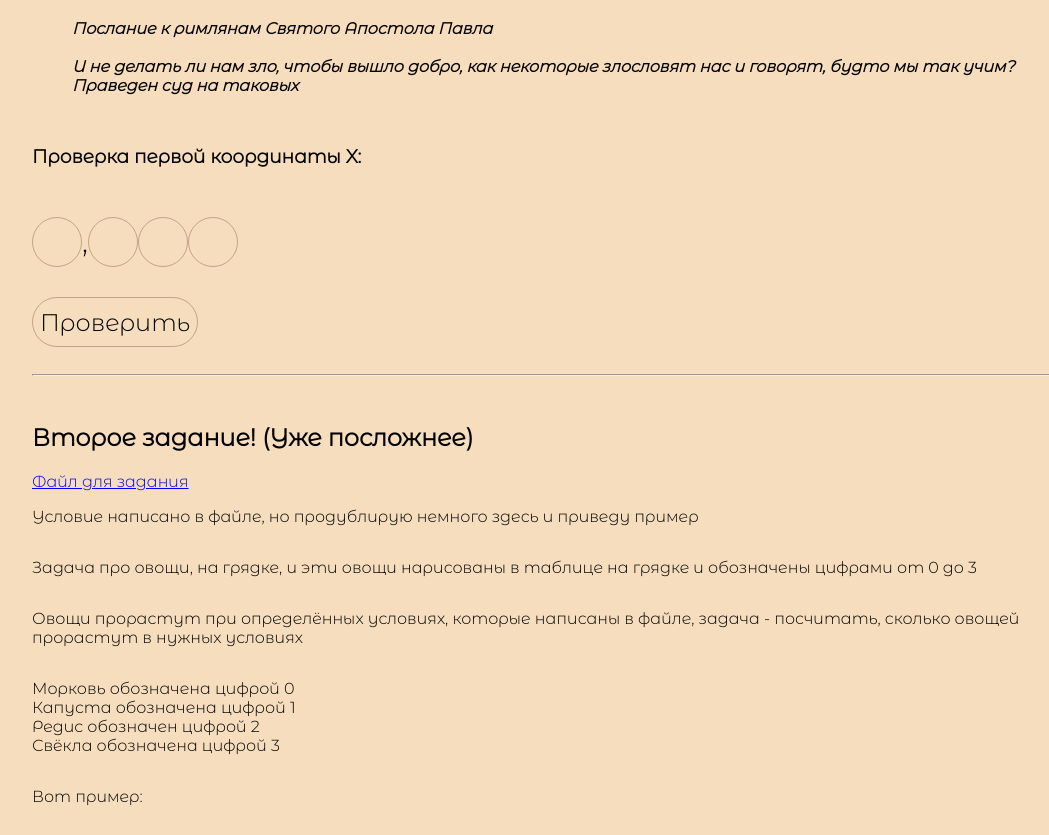
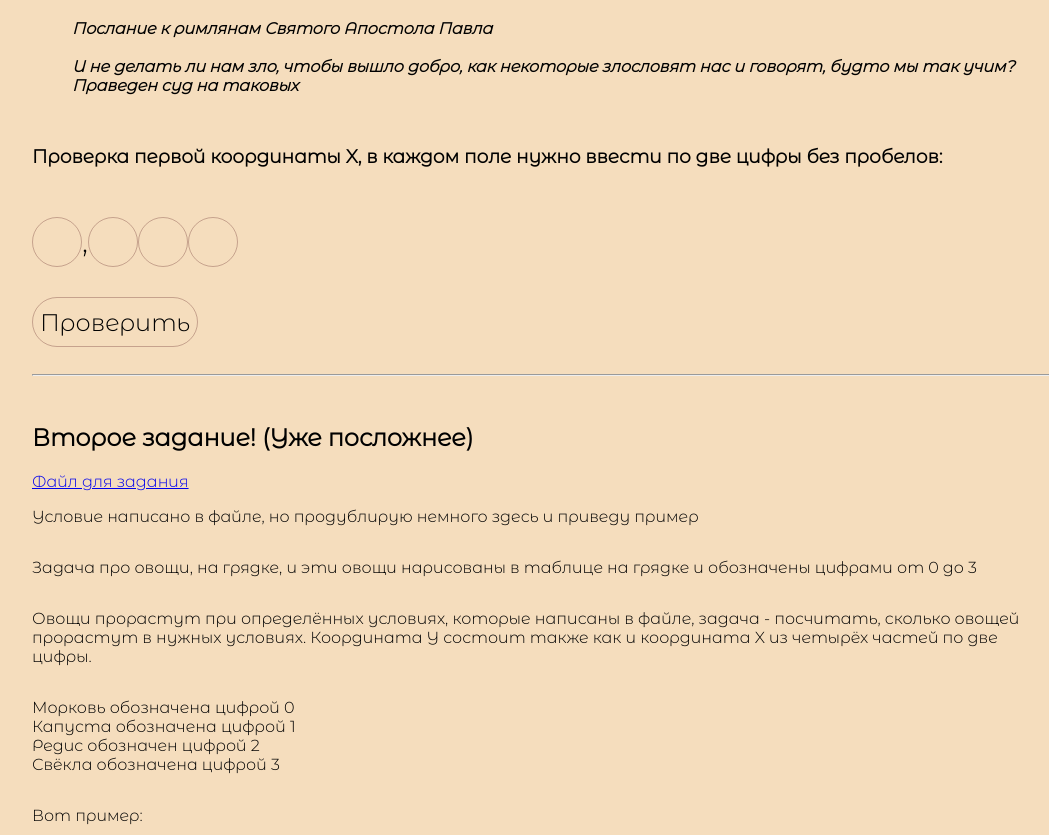
Before and after one commit to Nanotrell/kek, a plain HTML site: page index.html in a window 1280 px wide. Shown: the part 1064-1899 px from the top of the page, without its empty margins (96-1145 px from the left). Drawn offline with Linux system fonts and the light colour scheme.

Commit message:
Update index.html

```diff
--- a/index.html
+++ b/index.html
@@ -16,7 +16,7 @@
 Библия - это сборник "книг", произведений, например, "Книга Бытия" или "Книга Чисел" входят в состав Библии. Эти книги разделены на главы, а главы, в свою очередь на стихи - абзацы текста.
 <br>Стихи и главы нумеруются, поэтому, когда контришься, можно пафосно цитировать библию, например: <blockquote><i><strong>"Жизнь твоя будет висеть пред тобою, и будешь трепетать ночью и днём, и не будешь уверен в жизни твоей" Книга Второзакония 29:66 (глава 29, стих 66)</strong></i></blockquote>
 </p>
-<p>Твоя задача - прочитать атмосферные стихи из библии ниже и выписать себе номер главы и стиха, а потом сложить всё в координату (глава + номер стиха = 1 из четырёх частей координаты) <strong>X</strong> на карте. Для координаты <strong>Y</strong> будет другое задание))))
+<p>Твоя задача - прочитать атмосферные стихи из библии ниже и выписать себе номер главы и стиха, а потом сложить все полученные цифры в координату <strong>X</strong> на карте (глава + номер стиха = 1 из четырёх частей координаты). Для координаты <strong>Y</strong> будет другое задание))))
 </p>
 <blockquote><i><strong>
 <p>Книга Второзакония <br><br>
@@ -34,7 +34,7 @@
 <blockquote><i><strong><p>Послание к римлянам Святого Апостола Павла<br><br>
 <i>И не делать ли нам зло, чтобы вышло добро, как некоторые злословят нас и говорят, будто мы так учим? Праведен суд на таковых
 </i></p></strong></i></blockquote>
-<h3>Проверка первой координаты X:</h3>
+<h3>Проверка первой координаты X, в каждом поле нужно ввести по две цифры без пробелов:</h3>
 <p style="font-size: 30px;"><input id="x1" type="text">,<input id="x2" type="text"><input id="x3" type="text"><input id="x4" type="text"></p>
 <button id="check1">Проверить</button>
 <br><hr><br>
@@ -42,7 +42,7 @@
 <a href="задание.xlsx">Файл для задания</a>
 <p>Условие написано в файле, но продублирую немного здесь и приведу пример</p>
 <p>Задача про овощи, на грядке, и эти овощи нарисованы в таблице на грядке и обозначены цифрами от 0 до 3</p>
-<p>Овощи прорастут при определённых условиях, которые написаны в файле, задача - посчитать, сколько овощей прорастут в нужных условиях</p>
+<p>Овощи прорастут при определённых условиях, которые написаны в файле, задача - посчитать, сколько овощей прорастут в нужных условиях. Координата Y состоит также как и координата X из четырёх частей по две цифры.</p>
 <p>Морковь обозначена цифрой 0 <br>
     Капуста обозначена цифрой 1 <br>
     Редис обозначен цифрой 2 <br>
```
